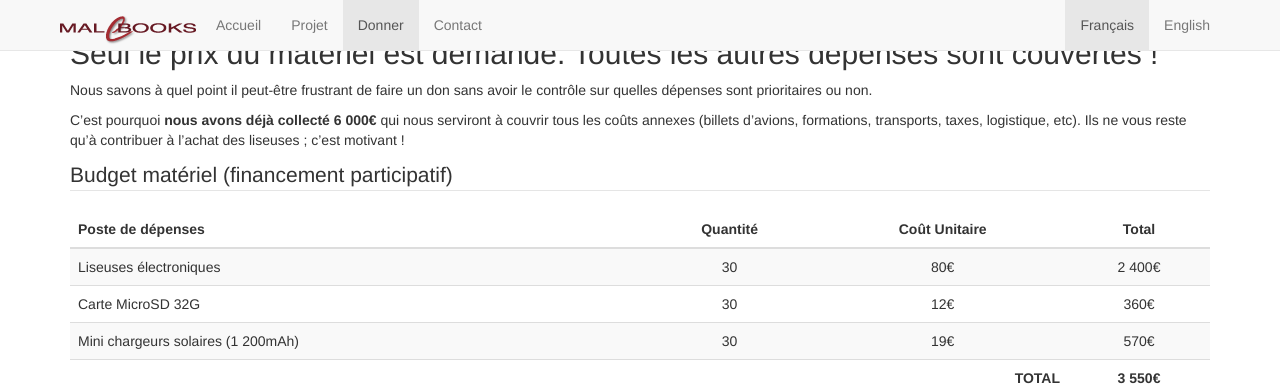
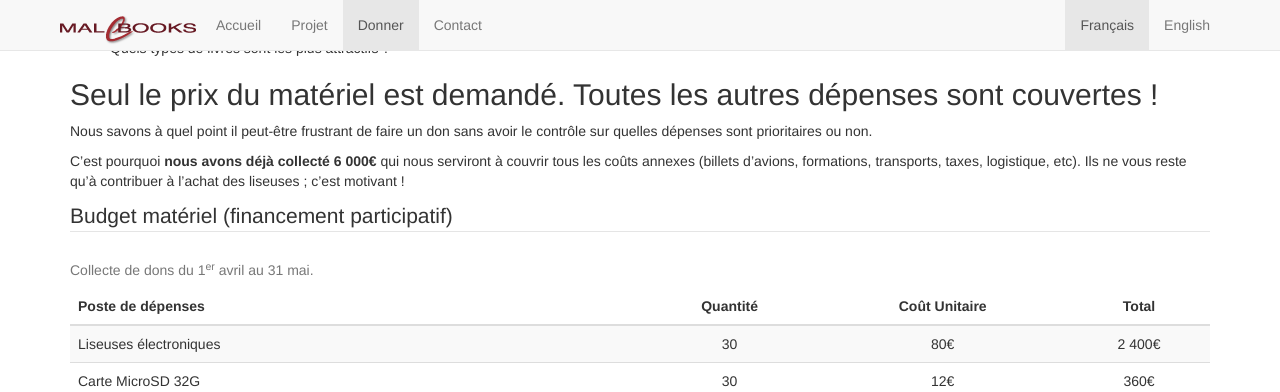
Before and after one commit to HumanESDES/malebooks, a Jekyll site: the page built from donner/index.md, in a window 1280 px wide and 900 px high, scrolled down 1230 px, cut to the strip 0-392 px from the top of the window. Built offline with Jekyll 4.4.1, drawn with Linux system fonts in a browser that asks for light colours; nearby versions of some CDN libraries; Markdown is read by kramdown in place of the engine named in the settings.

Commit message:
updates from alou

```diff
--- a/_includes/budgethw.html
+++ b/_includes/budgethw.html
@@ -1,4 +1,5 @@
 <table class="table table-striped budget">
+    <caption>{% if page.lang == 'en' %}Campaign spans from April 1<sup>st</sup> to May 31<sup>st</sup>.{% else %}Collecte de dons du 1<sup>er</sup> avril au 31 mai.{% endif %}</caption>
     <thead>
         <legend>{% if page.lang == 'en' %}Hardware Budget (crowdfunding){% else %}Budget matériel (financement participatif){% endif %}</legend>
         <tr><th>{% if page.lang == 'en' %}Item{% else %}Poste de dépenses{% endif %}</th><th>{% if page.lang == 'en' %}Quantity{% else %}Quantité{% endif %}</th><th>{% if page.lang == 'en' %}Unit Cost{% else %}Coût Unitaire{% endif %}</th><th>Total</th></tr>
--- a/donner/index.md
+++ b/donner/index.md
@@ -6,6 +6,8 @@ slug: donate
 ---
 
 <div class='embed-container'><iframe src='http://player.vimeo.com/video/91094527?title=0&amp;byline=0&amp;portrait=0' frameborder='0' webkitAllowFullScreen mozallowfullscreen allowFullScreen></iframe></div>
+
+<hr />
 
 **Human’ESDES** est une association loi 1901 basée à lyon (France). Nous souhaitons venir en aide aux pays et personnes en difficultés. Pour notre projet MALeBOOKS, nous travaillons avec [Jokkolabs](http://jokkolabs.net), un espace de co-working et de réflexion sociale au [Mali](http://fr.wikipedia.org/wiki/Mali).
 
```
Also changed, not shown: en/donate/index.md (+2 -0 lines).
